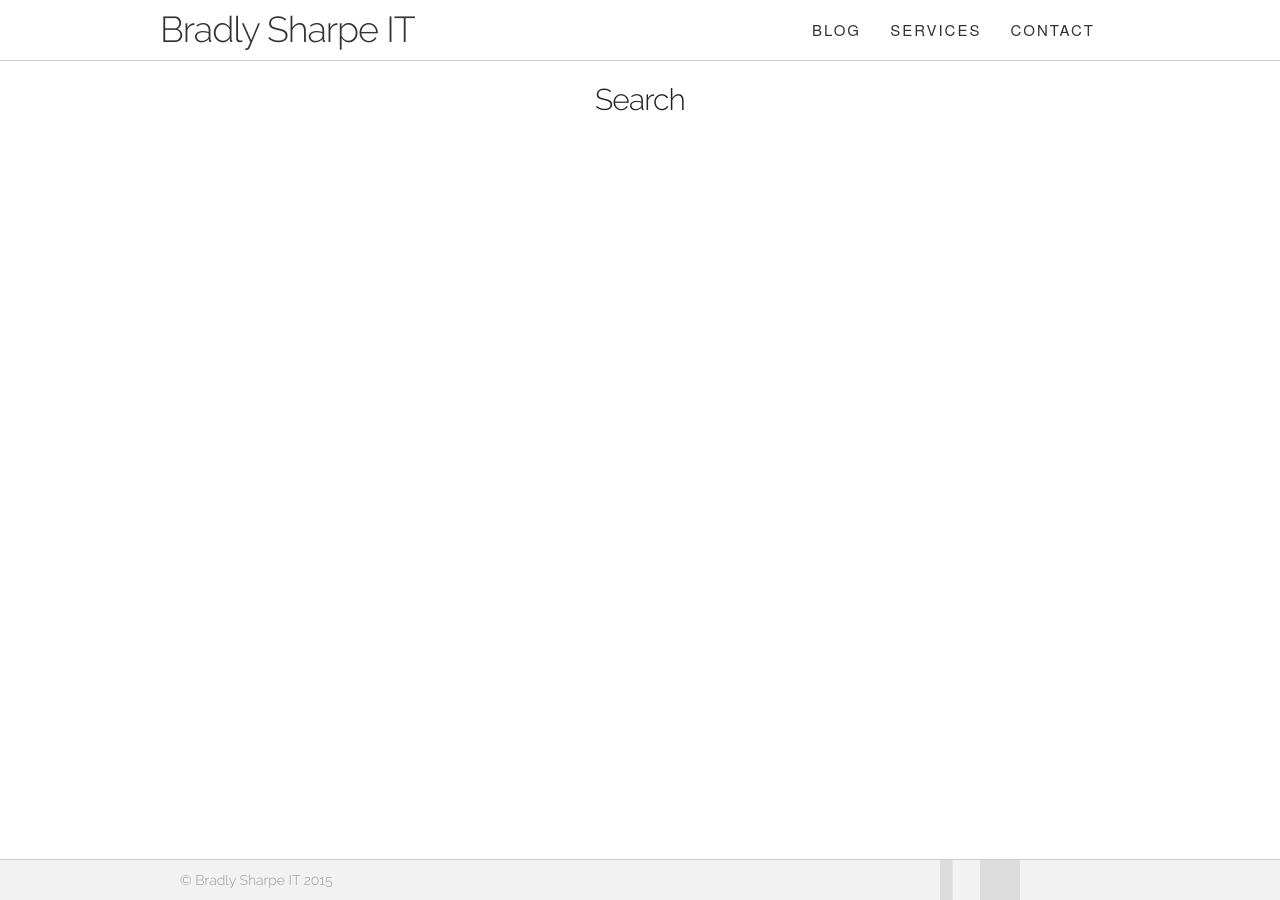
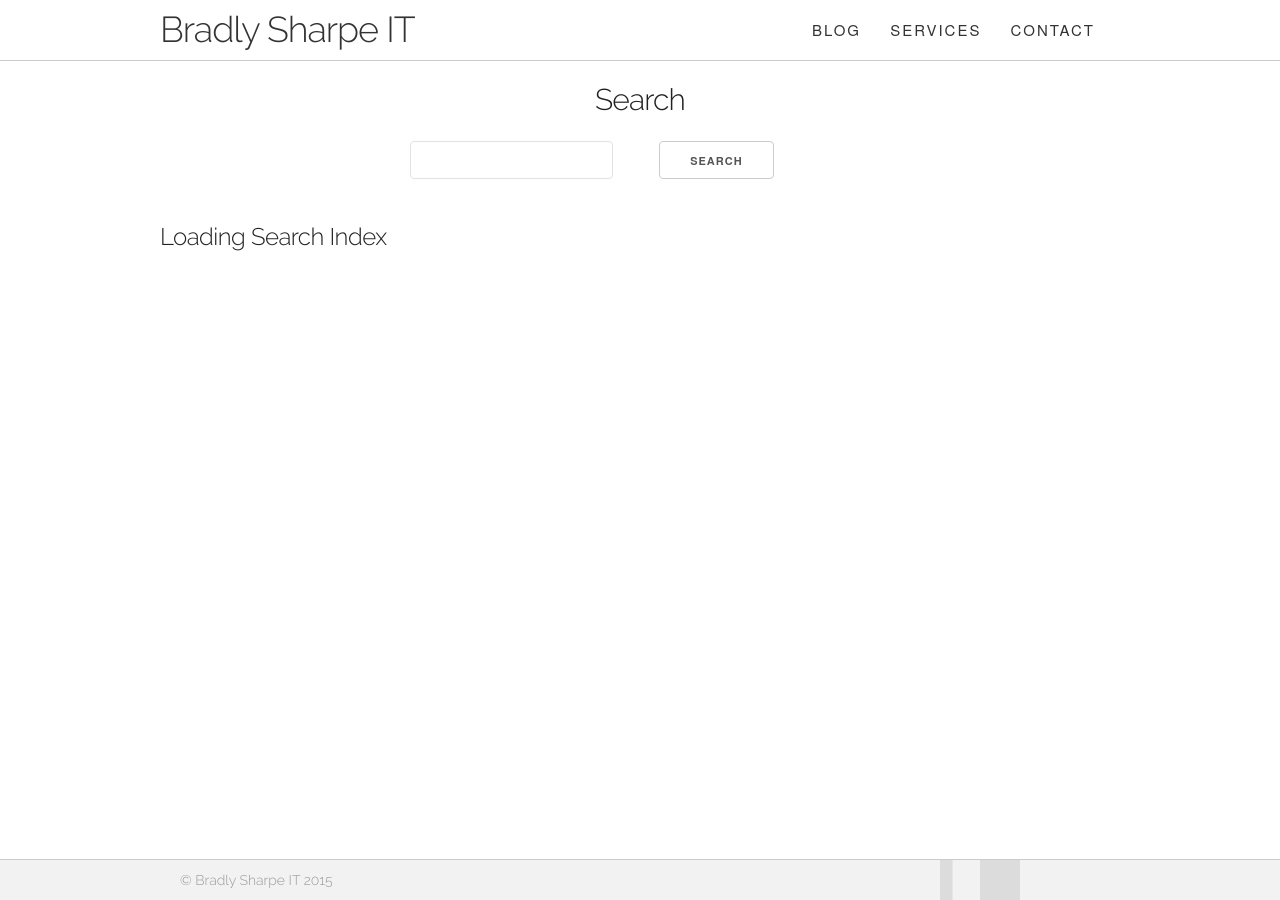
Before and after one commit to BradlySharpe/bradlysharpe.com.au, a Jekyll site: the page built from search.md, in a window 1280 px wide. Built offline with Jekyll 4.4.1, drawn with Linux system fonts in a browser that asks for light colours; grey boxes are pictures that could not be loaded.

Commit message:
Setting structure of search screen

```diff
--- a/search.md
+++ b/search.md
@@ -3,7 +3,21 @@ layout: default
 title: Search
 permalink: /search/
 ---
-
+<form method="GET" name="search">
+  <div class="row">
+    <div class="three columns offset-by-three">
+      <input type="text" name="q" id="query" value="" />
+    </div>
+    <div class="one column">
+      <input type="submit" value="Search" />
+    </div>
+  </div>
+</form>
+<div class="row">
+  <div class="twelve columns">
+    <h5>Loading Search Index</h5>
+  </div>
+</div>
 
 <script type="text/javascript">
 {% include lunr.min.js %}
```
